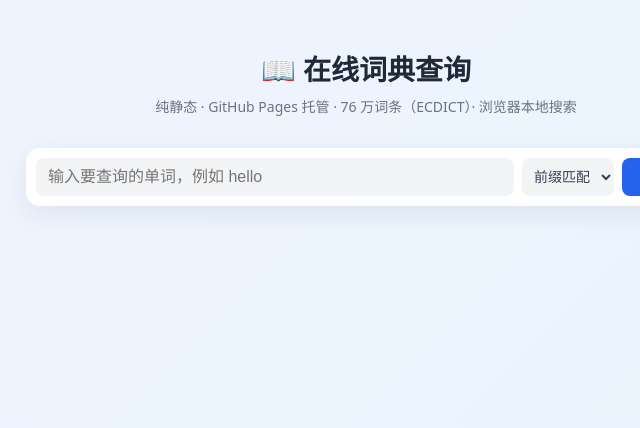
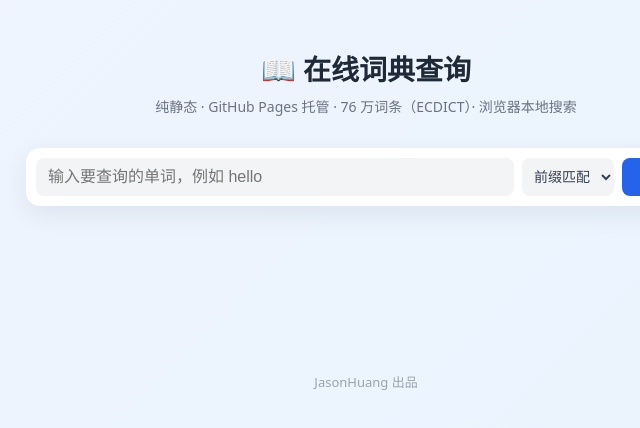
Before and after one commit to HuangJensen/dictionary-gpt, a website: page docs/index.html in a window 1280 px wide. Shown: the full height of the page, 274-914 px from the left. Drawn offline with Linux system fonts and the light colour scheme.

Commit message:
feat: 页面底部添加署名 JasonHuang 出品

```diff
--- a/docs/index.html
+++ b/docs/index.html
@@ -24,6 +24,8 @@
     <p id="status" class="status" role="status"></p>
     <ul id="results" class="results"></ul>
   </main>
+
+  <footer class="footer">JasonHuang 出品</footer>
   <script src="app.js"></script>
 </body>
 </html>
--- a/docs/style.css
+++ b/docs/style.css
@@ -29,3 +29,5 @@ h1 { font-size: 28px; text-align: center; }
   .search-box select { order: 3; flex: 1; padding: 10px; }
   .search-box button { flex: 1; }
 }
+
+.footer { text-align: center; margin-top: 40px; padding-bottom: 20px; color: #9ca3af; font-size: 13px; }
```
